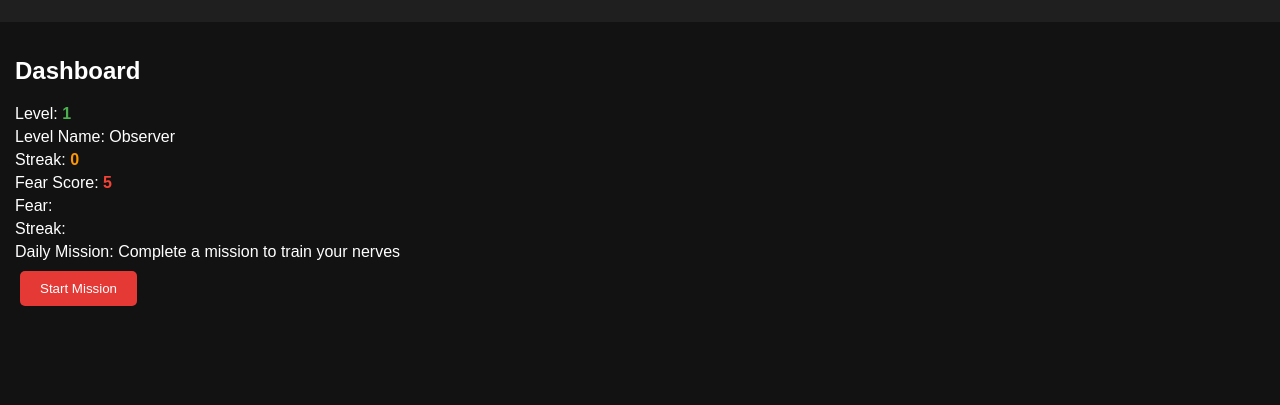
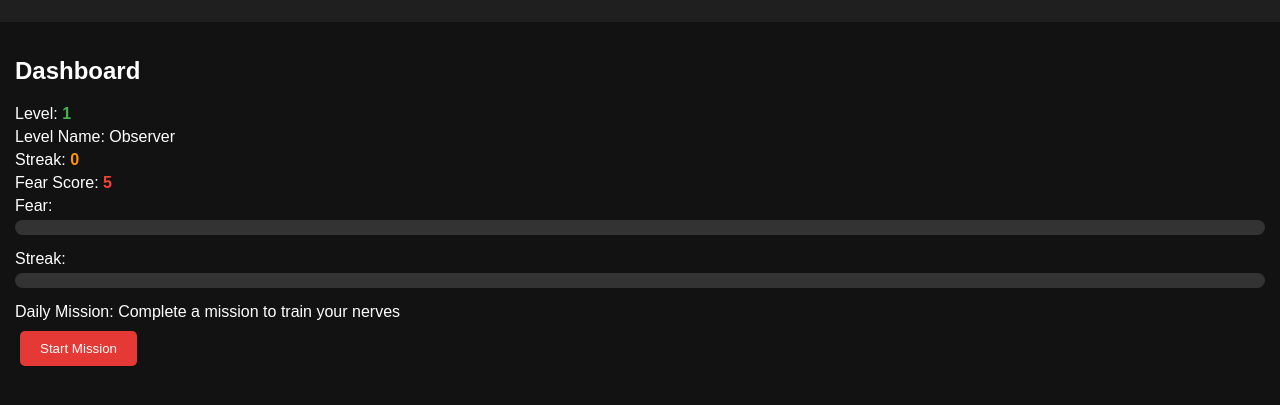
Before and after one commit to martin07-tech/Girls-catcher-, a plain HTML site: page index.html in a window 1280 px wide. Shown: the part 83-488 px from the top of the page. Drawn offline with Linux system fonts and the light colour scheme.

Commit message:
Update style.css

```diff
--- a/style.css
+++ b/style.css
@@ -38,3 +38,18 @@ p { margin: 5px 0; }
 #fearScore { color: #f44336; font-weight: bold; }
 #streak { color: #ff9800; font-weight: bold; }
 #level { color: #4caf50; font-weight: bold; }
+.meter {
+  width: 100%;
+  background: #333;
+  height: 15px;
+  border-radius: 8px;
+  margin: 5px 0 15px 0;
+  overflow: hidden;
+}
+
+.meter-fill {
+  height: 100%;
+  width: 0%;
+  background: linear-gradient(to right, #f44336, #4caf50);
+  transition: width 0.3s ease;
+}
```
